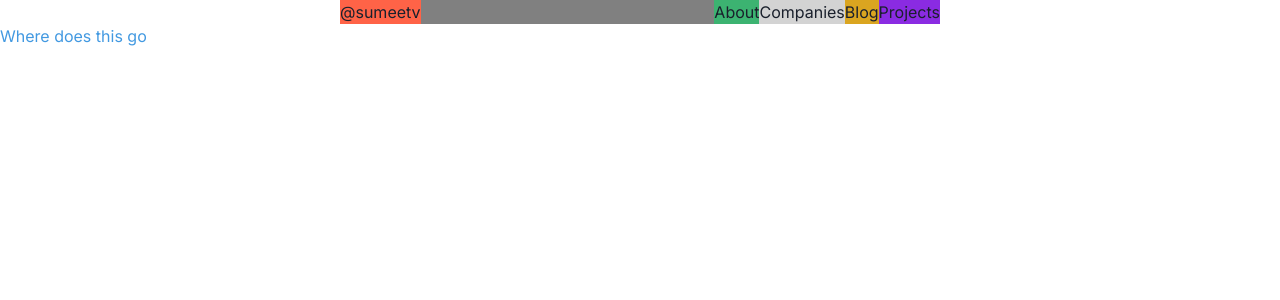
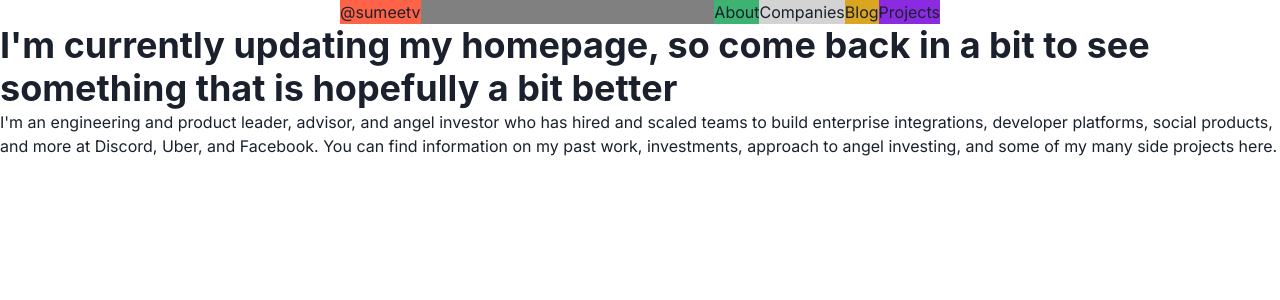
Before and after one commit to sumeetv/chord-finder, a Next.js app: page / in a window 1280 px wide. Shown: the top 300 px of the page. Built offline with nearby package versions, Linux system fonts and the light colour scheme.

Commit message:
Add some more copy to the homepage

```diff
--- a/src/app/page.tsx
+++ b/src/app/page.tsx
@@ -1,15 +1,19 @@
 'use client'
 
-import { Link } from "@chakra-ui/react";
+import { Heading, Link, Text } from "@chakra-ui/react";
 
 export default function Home() {
   return (
     <main>
-      <div>
-        <Link href='https://www.google.com' color='blue.400' _hover={{ color: 'blue.500' }}>
-          Where does this go
-        </Link>
-      </div>
+      <Heading>
+      I'm currently updating my homepage, so come back in a bit to see something that is hopefully a bit better
+      </Heading>
+      <Text>
+        I'm an engineering and product leader, advisor, and angel investor who has hired and scaled teams to
+        build enterprise integrations, developer platforms, social products, and more at Discord, Uber, and Facebook.
+        You can find information on my past work, investments, approach to angel investing, and some of my many
+        side projects here.
+      </Text>
     </main>
   );
 }
```
